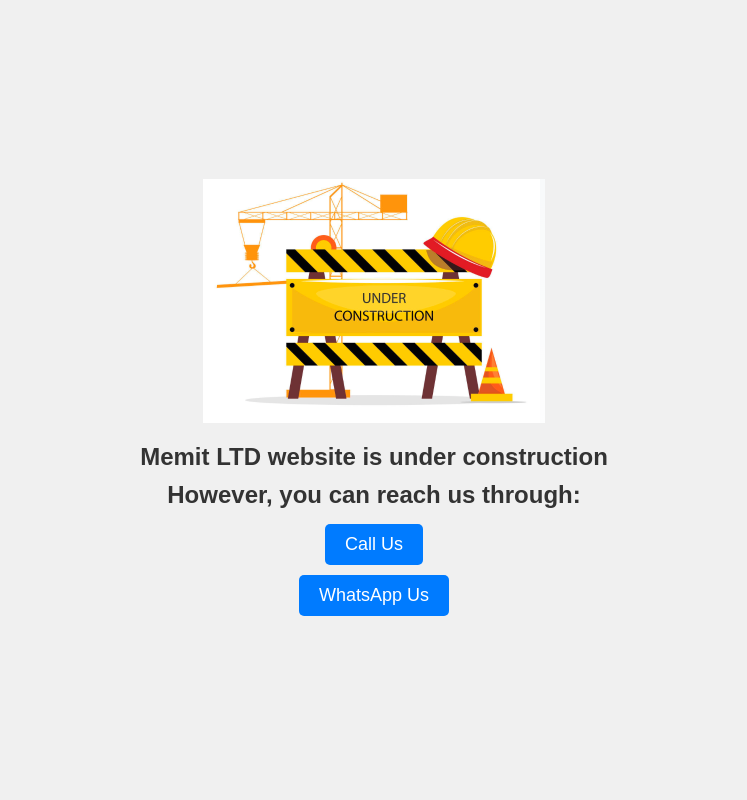
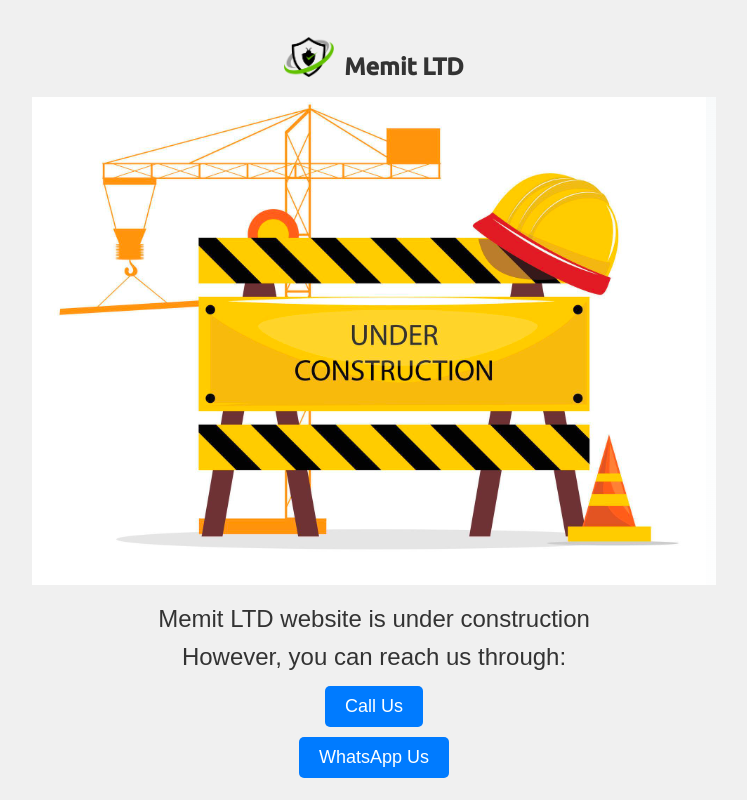
Before and after one commit to veselgh/memit, a plain HTML site: page index.html in a window 1280 px wide. Shown: the whole page, without its empty margins (266-1013 px from the left). Drawn offline with Linux system fonts and the light colour scheme.

Commit message:
Added logo and to webpage

```diff
--- a/css/style.css
+++ b/css/style.css
@@ -1,4 +1,10 @@
 /* style.css */
+
+@font-face {
+    font-family: 'Ubuntu';
+    src: url('../fonts/ubuntu.ttf') format('truetype');
+}
+
 * {
     margin: 0;
     padding: 0;
@@ -6,7 +12,7 @@
 }
 
 body {
-    font-family: Arial, sans-serif;
+    font-family:  Arial, sans-serif;
     height: 100vh;
     margin: 0;
     display: flex;
@@ -32,14 +38,12 @@ body {
 }
 
 .centered-div img {
-    width: 50%;
     height: auto;
     margin-bottom: 20px;
 }
 
 .centered-div p {
     font-size: 24px;
-    font-weight: bold;
     color: #333;
     margin-bottom: 10px;
 }
@@ -60,11 +64,41 @@ body {
     background-color: #0056b3;
 }
 
+.logo-container {
+    display: flex;
+    align-items: center;
+    justify-content: center;
+    margin-top: 20px;
+    text-align: center;
+}
+
+.logo-image {
+    margin-right: 10px;
+    display: inline-block;
+    vertical-align: middle;
+}
+
+.centered-div .logo-image {
+    width: 50px; /* set a fixed width */
+    /* set a fixed height */
+    vertical-align: middle;
+}
+
+.logo-text {
+    font-family: 'Ubuntu', Arial, sans-serif;
+    font-size: 24px;
+    font-weight: bold;
+    color: #333;
+    display: inline-block;
+    vertical-align: middle;
+}
+
 /* Responsive design */
 @media only screen and (max-width: 768px) {
-    .centered-div img {
+    .centered-div  img{
         width: 70%;
     }
+
     .centered-div p {
         font-size: 18px;
     }
@@ -72,12 +106,16 @@ body {
         font-size: 16px;
         padding: 8px 16px;
     }
+    .logo-text {
+        font-size: 18px;
+    }
 }
 
 @media only screen and (max-width: 480px) {
-    .centered-div img {
+    .centered-div  img {
         width: 90%;
     }
+
     .centered-div p {
         font-size: 14px;
     }
@@ -85,4 +123,7 @@ body {
         font-size: 14px;
         padding: 6px 12px;
     }
+    .logo-text {
+        font-size: 14px;
+    }
 }
--- a/index.html
+++ b/index.html
@@ -14,12 +14,21 @@
 </head>
 <body>
   <div class="container">
+
+
     <div class="centered-div">
-        <img src="images/construction-image.jpg" alt="Construction Image">
-        <p>Memit LTD website is under construction</p>
-        <p>However, you can reach us through:</p>
-            <a href="tel:+233243970742" class="contact-button">Call Us</a>
-            <a href="https://wa.me/233243970742" class="contact-button">WhatsApp Us</a>
+
+
+    <div class="logo-container">
+      <img src="images/favicon.png" alt="Logo Image" class="logo-image">
+      <span class="logo-text">Memit LTD</span>
+    </div>
+
+      <img src="images/construction-image.jpg" class="main-image" alt="Construction Image">
+      <p>Memit LTD website is under construction</p>
+      <p>However, you can reach us through:</p>
+      <a href="tel:+233243970742" class="contact-button">Call Us</a>
+      <a href="https://wa.me/233243970742" class="contact-button">WhatsApp Us</a>
     </div>
   </div>
 </body>
```
